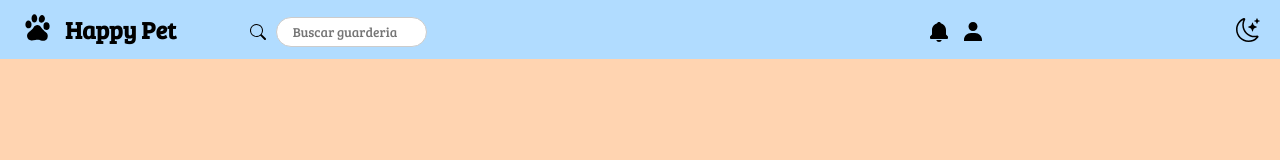
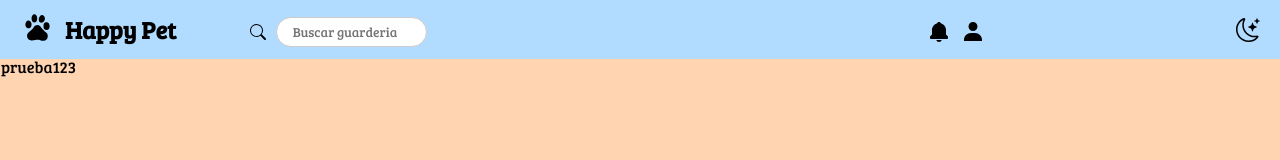
Before and after one commit to FrancoBalduini/TPI-LC3, a React (Vite) app in the folder tpintegrador/: page / in a window 1280 px wide. Shown: the top 160 px of the page. Built offline with nearby package versions, Linux system fonts and the light colour scheme.

Commit message:
solucion css

```diff
--- a/tpintegrador/src/App.jsx
+++ b/tpintegrador/src/App.jsx
@@ -1,4 +1,4 @@
-//import Login from "./components/login/Login";
+import Login from "./components/login/Login";
 // // // // import Register from "./components/register/Register";
 import { RouterProvider, createBrowserRouter } from "react-router-dom";
 // // // // import ThemeProvider from "./components/context/Context";
--- a/tpintegrador/src/components/admin/Admin.css
+++ b/tpintegrador/src/components/admin/Admin.css
@@ -17,3 +17,7 @@
 .bells-icon.dark {
   fill: white;
 }
+
+.cuerpo.dark{
+  background-color: #806a58;
+}
--- a/tpintegrador/src/components/admin/Admin.jsx
+++ b/tpintegrador/src/components/admin/Admin.jsx
@@ -8,6 +8,7 @@ const Admin = () => {
   return (
     <>
       <Header />
+
       <div className={`lupa-input ${theme}`}>
         <svg
           xmlns="http://www.w3.org/2000/svg"
@@ -46,6 +47,12 @@ const Admin = () => {
           </svg>
         </div>
       </div>
+      <body className={`cuerpo ${theme}`}>
+        <td>
+          <tl>prueba123</tl>
+          <tl></tl>
+        </td>
+      </body>
     </>
   );
 };
```
